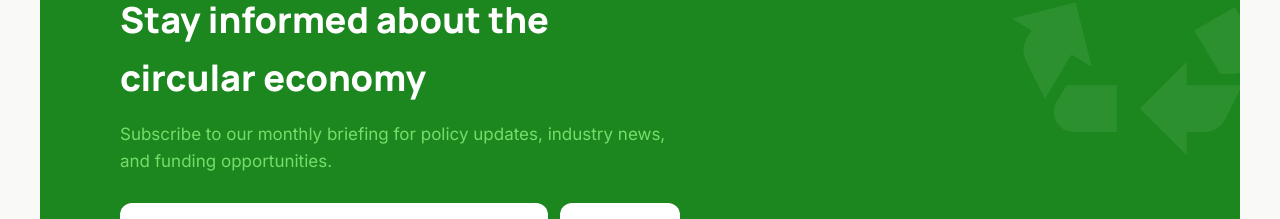
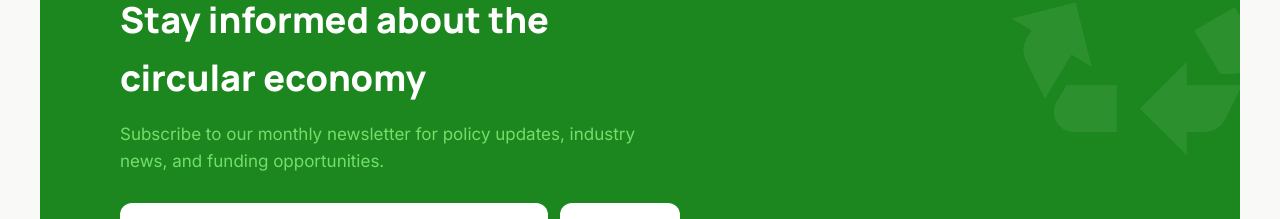
Before and after one commit to zoneboy/official, a React (Vite) app: page / in a window 1280 px wide. Shown: the part 2617-2836 px from the top of the page. Built offline with nearby package versions, Linux system fonts and the light colour scheme; no server answers.

Commit message:
Update NewsletterCTA.jsx

```diff
--- a/src/components/NewsletterCTA.jsx
+++ b/src/components/NewsletterCTA.jsx
@@ -77,7 +77,7 @@ export default function NewsletterCTA({ compact }) {
             <div style={{ position: "absolute", right: -40, top: -40, opacity: 0.08 }}><Icon name="recycling" size={isMobile ? 160 : 280} style={{ color: "#fff" }} /></div>
             <div style={{ position: "relative", zIndex: 10, maxWidth: 560 }}>
               <h2 style={{ fontFamily: FONTS.headline, fontSize: isMobile ? 24 : 36, fontWeight: 800, color: "#fff", marginBottom: 14 }}>Stay informed about the circular economy</h2>
-              <p style={{ color: COLORS.primaryFixedDim, fontSize: isMobile ? 14 : 17, marginBottom: 28, lineHeight: 1.6 }}>Subscribe to our monthly briefing for policy updates, industry news, and funding opportunities.</p>
+              <p style={{ color: COLORS.primaryFixedDim, fontSize: isMobile ? 14 : 17, marginBottom: 28, lineHeight: 1.6 }}>Subscribe to our monthly newsletter for policy updates, industry news, and funding opportunities.</p>
               {status === "success" ? (
                 <div style={{ background: "rgba(255,255,255,0.1)", padding: "16px 24px", borderRadius: 12, border: "1px solid rgba(255,255,255,0.25)", display: "inline-flex", alignItems: "center", gap: 14 }}>
                   <div style={{ width: 36, height: 36, borderRadius: "50%", background: "#fff", display: "flex", alignItems: "center", justifyContent: "center", color: COLORS.primary, flexShrink: 0 }}><Icon name="check" size={20} /></div>
```
